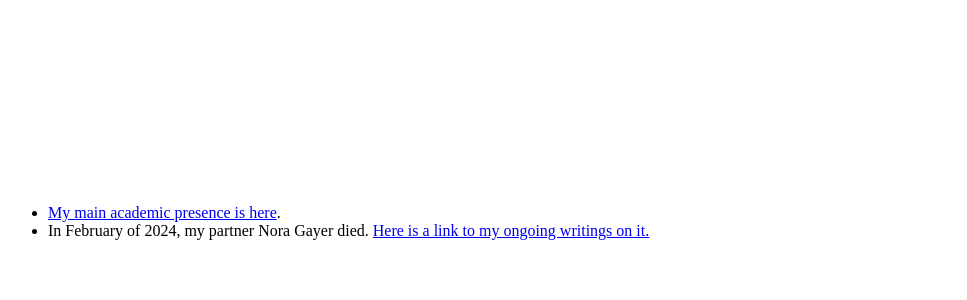
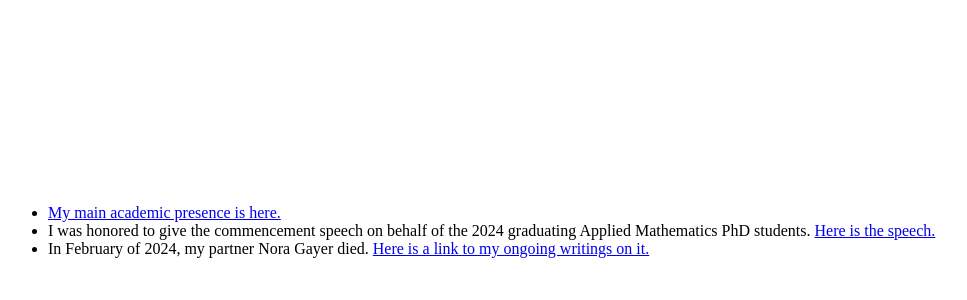
Before and after one commit to samzhang111/samzhang111.github.io, a Jekyll site: the page built from index.html, in a window 1280 px wide. Shown: the top 300 px of the page, without its empty margins (0-967 px from the left). Built offline with Jekyll 4.4.1, drawn with Linux system fonts in a browser that asks for light colours.

Commit message:
link to speech on homepage

```diff
--- a/index.html
+++ b/index.html
@@ -15,7 +15,8 @@ title: sam zhang
 
     <br><p><br>
     <ul>
-        <li><a href="/main">My main academic presence is here</a>.</li>
+        <li><a href="/main">My main academic presence is here.</a></li>
+        <li>I was honored to give the commencement speech on behalf of the 2024 graduating Applied Mathematics PhD students. <a href="/text/commencement.txt">Here is the speech.</a></li>
         <li>In February of 2024, my partner Nora Gayer died. <a href="/nora">Here is a link to my ongoing writings on it.</a></li>
     </ul>
 
```
